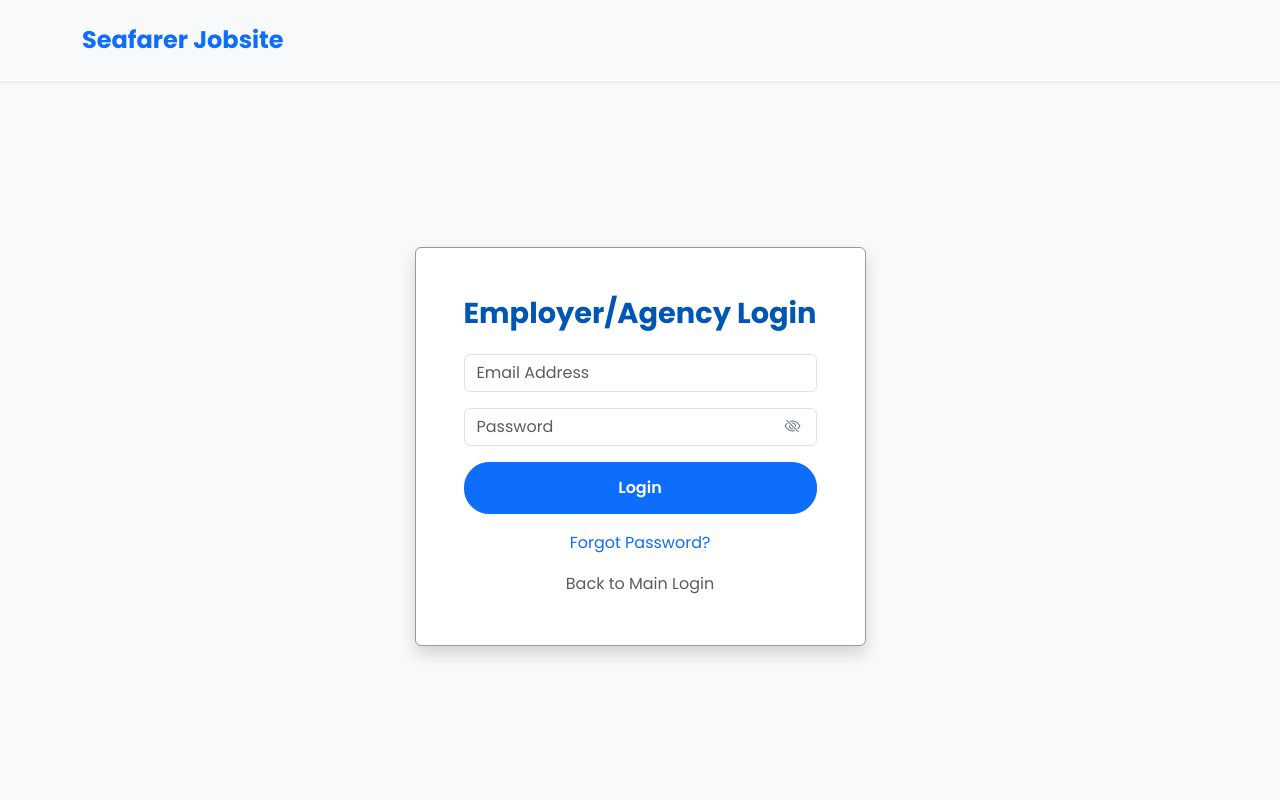
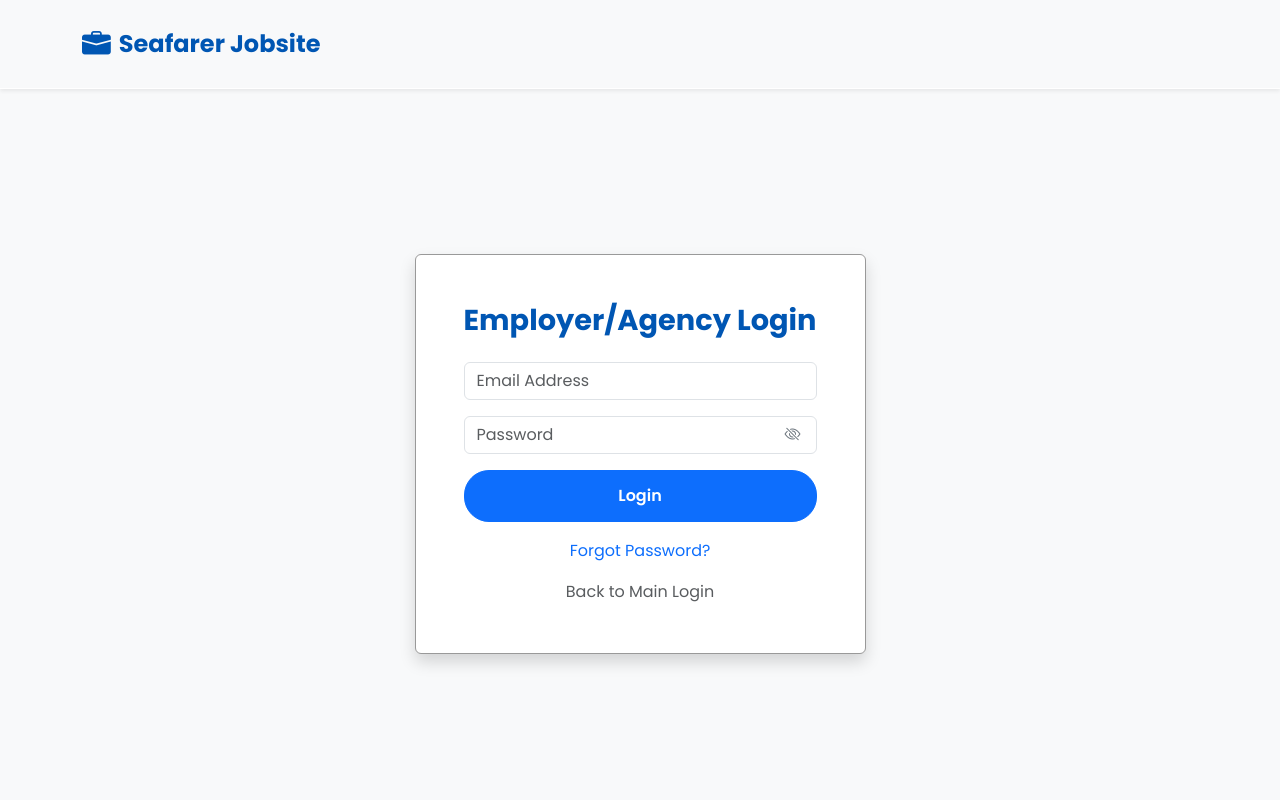
Before and after one commit to khenma09/seaman_jobsite_community, a website: page employer_login.html in a window 1280 px wide. Shown: the top 800 px of the page. Drawn offline with nearby package versions, Linux system fonts and the light colour scheme.

Commit message:
Adding icon on all of the header of the navbar in all pages.

```diff
--- a/employer_login.html
+++ b/employer_login.html
@@ -33,8 +33,8 @@
 				class="navbar navbar-expand-lg navbar-light bg-light shadow-sm sticky-top"
 			>
 				<div class="container">
-					<a class="navbar-brand fw-bold text-primary" href="index.html">
-						Seafarer Jobsite
+					<a class="navbar-brand" href="index.html">
+						<i class="bi bi-briefcase-fill"></i> Seafarer Jobsite
 					</a>
 				</div>
 			</nav>
```
Also changed, not shown: forgot_password.html (+2 -2 lines), login.html (+2 -2 lines), register.html (+2 -2 lines), seafarer_login.html (+2 -2 lines).
